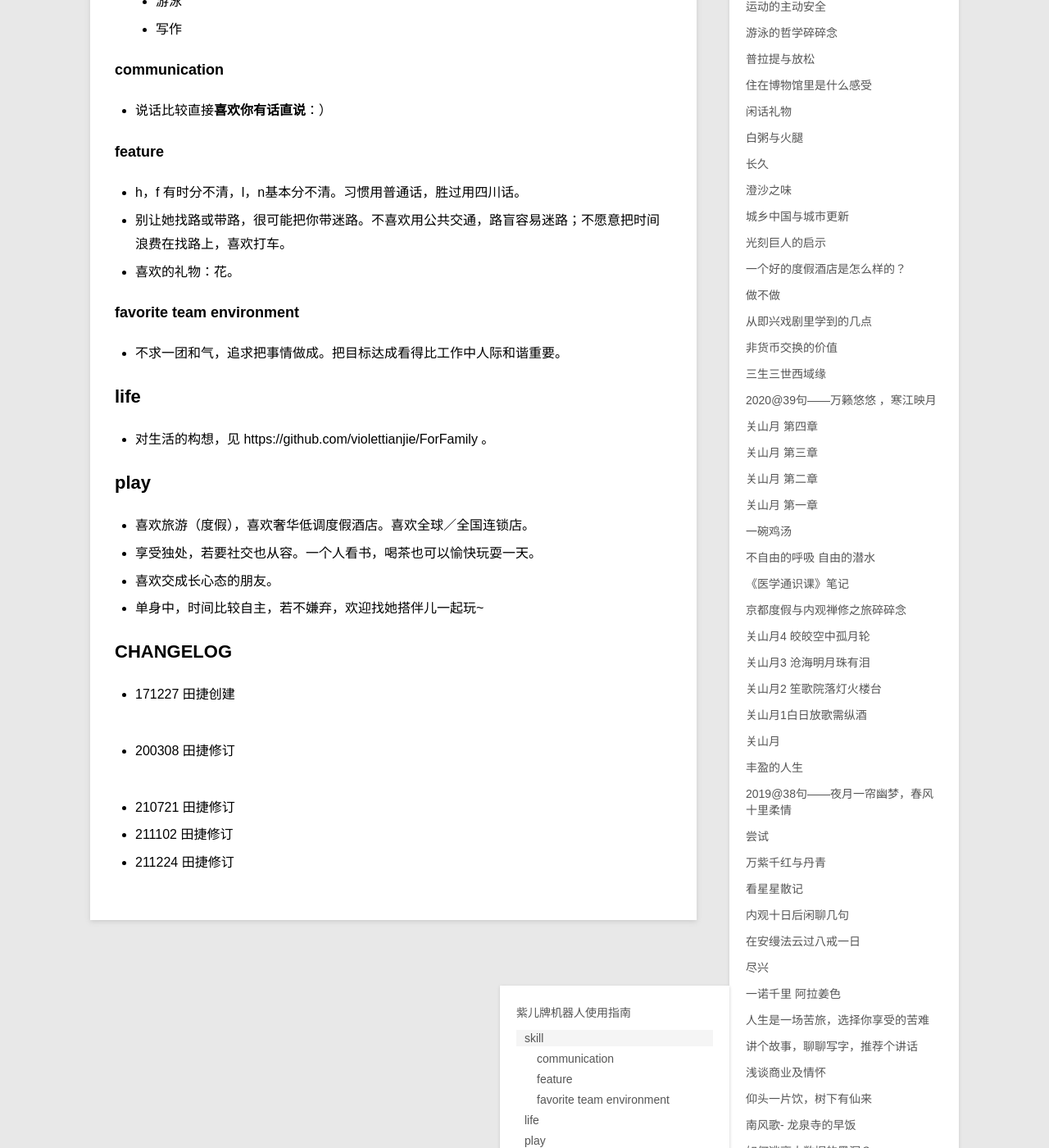
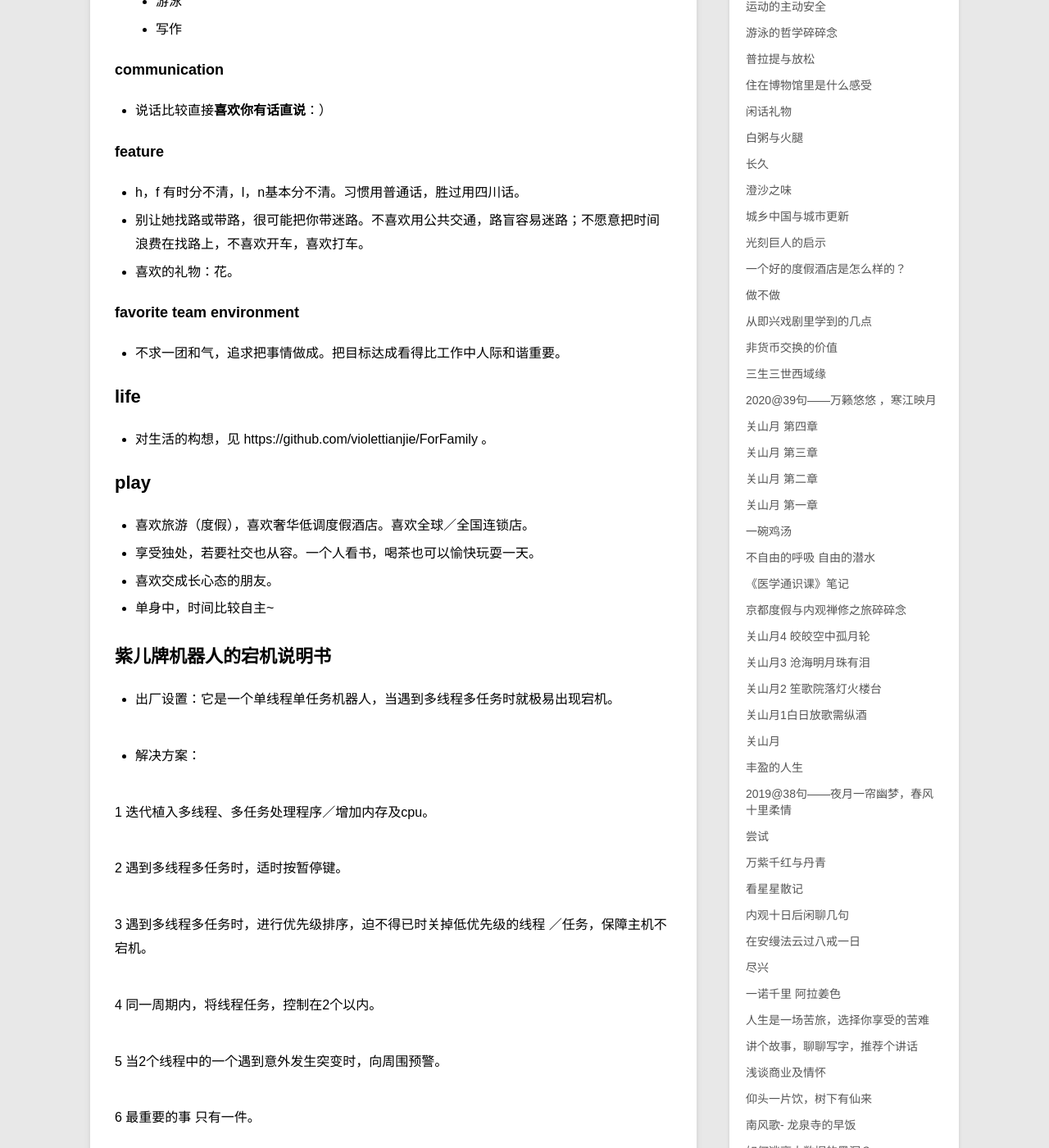
Before and after one commit to violettianjie/violettianjie.github.io, a Jekyll site: the page built from _posts/journal/2017-12-27-usageviolet.md, in a window 1280 px wide and 1400 px high, scrolled down 1157 px. Shown: the whole window at 82% size. Built offline with Jekyll 4.4.1, drawn with Linux system fonts in a browser that asks for light colours; some of the changed text lies outside the part shown.

Commit message:
Update 2017-12-27-usageviolet.md

```diff
--- a/_posts/journal/2017-12-27-usageviolet.md
+++ b/_posts/journal/2017-12-27-usageviolet.md
@@ -58,7 +58,7 @@ description: 人如产品，沟通愉快
 
 
 -  h，f 有时分不清，l，n基本分不清。习惯用普通话，胜过用四川话。
--  别让她找路或带路，很可能把你带迷路。不喜欢用公共交通，路盲容易迷路；不愿意把时间浪费在找路上，喜欢打车。
+-  别让她找路或带路，很可能把你带迷路。不喜欢用公共交通，路盲容易迷路；不愿意把时间浪费在找路上，不喜欢开车，喜欢打车。
 -  喜欢的礼物：花。
 
 
@@ -74,16 +74,30 @@ description: 人如产品，沟通愉快
 
 
 
-
-
 ## play
 
 - 喜欢旅游（度假），喜欢奢华低调度假酒店。喜欢全球／全国连锁店。
 - 享受独处，若要社交也从容。一个人看书，喝茶也可以愉快玩耍一天。
 - 喜欢交成长心态的朋友。
-- 单身中，时间比较自主，若不嫌弃，欢迎找她搭伴儿一起玩~
+- 单身中，时间比较自主~
 
+## 紫儿牌机器人的宕机说明书
 
+- 出厂设置：它是一个单线程单任务机器人，当遇到多线程多任务时就极易出现宕机。
+
+- 解决方案：
+
+1 迭代植入多线程、多任务处理程序／增加内存及cpu。
+
+2 遇到多线程多任务时，适时按暂停键。
+
+3 遇到多线程多任务时，进行优先级排序，迫不得已时关掉低优先级的线程 ／任务，保障主机不宕机。
+
+4 同一周期内，将线程任务，控制在2个以内。
+
+5 当2个线程中的一个遇到意外发生突变时，向周围预警。
+
+6 最重要的事 只有一件。
 
 
 ## CHANGELOG
```
Also changed, not shown: other parts of _posts/journal/2017-12-27-usageviolet.md (+2 -1 lines).
